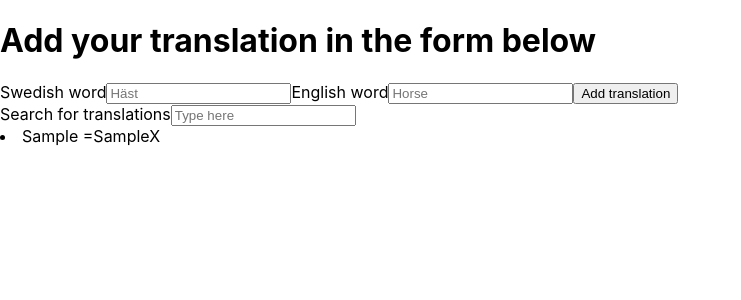
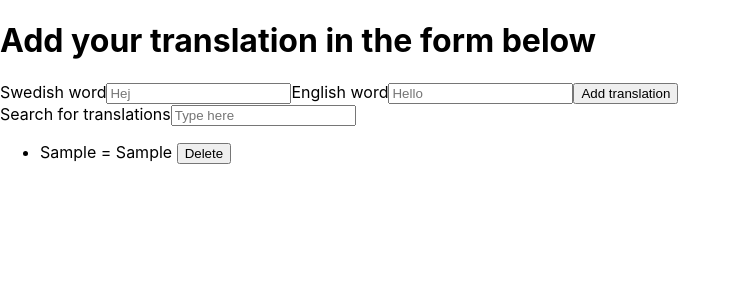
Before and after one commit to CarroForslund/react-translation-list, a React (Create React App) app: page / in a window 1280 px wide. Both pictures are taken after typing "Sample", "Sample" into the empty fields and a click on the button "Add translation". Shown: the top 300 px of the page, without its empty margins (0-741 px from the left). Built offline with nearby package versions, Linux system fonts and the light colour scheme.

Commit message:
all functionality is in place

```diff
--- a/src/App.js
+++ b/src/App.js
@@ -7,56 +7,83 @@ function Button(props){
   );
 }
 
+function AddTranslationForm(props) {
+  return (
+    <>
+      <h1>Add your translation in the form below</h1>
+      <form onSubmit={props.save}>
+        <label htmlFor="swedish-word">Swedish word</label>
+        <input
+          name="swedish-word"
+          placeholder="Hej"
+          value={props.swedish}
+          onChange={props.setSwedish}
+        />
+
+        <label htmlFor="english-word">English word</label>
+        <input
+          name="english-word"
+          placeholder="Hello"
+          value={props.english}
+          onChange={props.setEnglish}
+        />
+        <Button type="submit" text="Add translation" />
+      </form>
+    </>
+  );
+}
+
 function SearchForm(props){
+  const searchInput = useRef();
   return (
     <div className="searchArea">
       <label htmlFor="search">Search for translations</label>
-      <input name="search" type="text" placeholder="Type here" onChange={props.search}></input>
+      <input
+        ref={searchInput}
+        name="search"
+        type="text"
+        placeholder="Type here"
+        onChange={props.search}
+        onMouseOver={() => searchInput.current.focus()}
+        onMouseOut={() => searchInput.current.blur()}
+      />
     </div>
   );
 }
 
-// function Translations(props) {
-//   return(
-//     <div itemID="translation-list">
-//       {props.list.map( (translation) => (
+function TranslationsList(props) {
+  const liRef = useRef(null);
 
-//       <li key={translation.id}><span>{translation.id} {translation.swedish}</span> = <span>{translation.english}</span> <span id={translation.id} className="delete" onClick={props.delete}>X</span></li>
-//       ))}
-//     </div>
-//   );
-// }
-
-function DisplayTranslations(props){
-  const liRef = useRef(null);
-  if(props.searchFor !== ''){
-    if(props.result !== []){
-      return (
-        <div itemID="translation-list">
-          <p>Display search results here:</p>
-        </div>
-      );
-    } else {
-      return (
-        <p>No match...</p>
-      );
-    }
-  }
-  return (
-    <div itemID="translation-list">
-      {props.list.map( (translation) => (
+  return(
+    <ul itemID="translation-list">
+      {props.translations.map( (translation) => (
         <li
           key={translation.id}
           ref={liRef}
           // onMouseOver={ () => { console.log('mouse over', liRef.current) } }
           // onMouseOut={ () => { console.log('mouse out', liRef.current) } }
         >
-          <span>{translation.swedish}</span> =
-          <span>{translation.english}</span>
-          <span id={translation.id} className="delete" onClick={props.delete}>X</span>
+          <span>{translation.swedish}</span> = <span>{translation.english}</span> <button id={translation.id} onClick={props.delete}>Delete</button>
         </li>
       ))}
-    </div>
+    </ul>
+  );
+}
+
+function DisplayTranslations(props){
+  if(props.searchQuery !== ''){
+    if(props.result.length >= 1){
+      return (
+        <TranslationsList translations={props.result} delete={props.delete} />
+      );
+    } else {
+      return (
+        <p>Sorry, no match. Try another search.</p>
+      );
+    }
+  }
+  return (
+    <TranslationsList translations={props.list} delete={props.delete}/>
   );
 }
 
@@ -65,18 +92,21 @@ function App() {
   const [ translations, setTranslations ] = useState([]);
   const [ swedishWord, setSwedishWord ] = useState('');
   const [ englishWord, setEnglishWord ] = useState('');
-  let [ searchFor, setSearchFor ] = useState('');
-  const [ searchResult, setSearchResult ] = useState([]);
+  let [ searchQuery, setSearchQuery ] = useState('');
+  const [ searchResults, setSearchResults ] = useState([]);
+  const handleSearchChange = event => {
+    setSearchQuery(event.target.value);
+  };
 
   useEffect(() => {
     let swedish, english;
     const results = translations.filter(translation => {
       swedish = translation.swedish.toLowerCase();
       english = translation.english.toLowerCase();
-      swedish.includes(searchFor) || english.includes(searchFor);
+      return swedish.includes(searchQuery) || english.includes(searchQuery);
     });
-    setSearchResult(results);
-  }, [translations, searchFor]);
+    setSearchResults(results);
+  }, [translations, searchQuery]);
 
   function updateSwedishWord(e){
     setSwedishWord(e.target.value);
@@ -101,45 +131,23 @@ function App() {
 
   function deleteTranslation(e){
     const id = e.target.getAttribute("id");
-    setTranslations(translations.filter(translation => translation.id !== parseInt(id))); // TODO: Remove warnings!
-  }
-
-  function doSearch(e){
-    if (e.target.value.length >= 1) {
-      setSearchFor(searchFor = e.target.value.toLowerCase());
-    } else {
-      setSearchFor(searchFor =  '');
-    }
+    setTranslations(translations.filter(translation => translation.id !== parseInt(id)));
   }
 
   return (
     <div className="wrapper">
 
-      {/* <AddTranslationForm /> */}
-      <div className="add-area">
-        <h1>Add your translation in the form below</h1>
-        <form onSubmit={saveTranslation}>
-          <label htmlFor="swedish-word">Swedish word</label>
-          <input
-            name="swedish-word"
-            placeholder="Häst"
-            value={swedishWord}
-            onChange={updateSwedishWord}
-          />
+      <AddTranslationForm
+        swedish={swedishWord}
+        setSwedish={updateSwedishWord}
+        english={englishWord}
+        setEnglish={updateEnglishWord}
+        save={saveTranslation}
+      />
 
-          <label htmlFor="english-word">English word</label>
-          <input
-            name="english-word"
-            placeholder="Horse"
-            value={englishWord}
-            onChange={updateEnglishWord}
-          />
-          <Button type="submit" text="Add translation" />
-        </form>
-      </div>
+      <SearchForm search={handleSearchChange} />
 
-      <SearchForm search={doSearch} />
-      <DisplayTranslations list={translations} result={searchResult} delete={deleteTranslation} searchFor={searchFor} />
+      <DisplayTranslations list={translations} result={searchResults} delete={deleteTranslation} searchQuery={searchQuery} />
 
     </div>
   );
```
